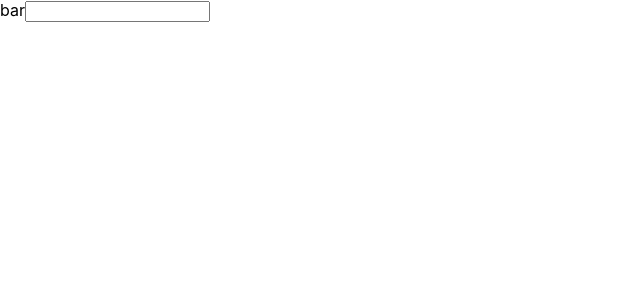
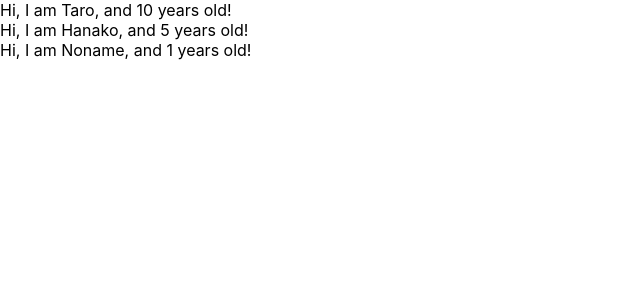
Before and after one commit to YutakaYamasaki/react-redux-crud-application, a React (Create React App) app: page / in a window 1280 px wide. Shown: the top 300 px of the page, without its empty margins (0-640 px from the left). Built offline with nearby package versions, Linux system fonts and the light colour scheme.

Commit message:
learn props

```diff
--- a/src/App.js
+++ b/src/App.js
@@ -1,12 +1,27 @@
 import React from 'react';
 
-function App() {
+const App = () => {
+  const profiles = [
+    {name: "Taro", age: 10},
+    {name: "Hanako", age: 5},
+    {name: "Noname"}
+  ]
   return(
-    <React.Fragment>
-      <label htmlFor="bar">bar</label>
-      <input type="text" onChange={() => {console.log("I am clicked")}} />
-    </React.Fragment>
-  );
+    <div>
+      {
+        profiles.map((profile, index)=> {
+          return <User name={profile.name} age={profile.age} key={index} />
+        })
+      }
+    </div>
+  )
+}
+
+const User = (props) => {
+  return <div>Hi, I am {props.name}, and {props.age} years old!</div>
+}
+User.defaultProps = {
+  age: 1
 }
 
 export default App;
```
